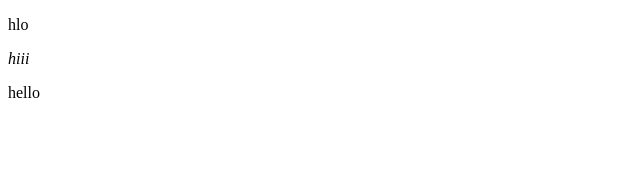
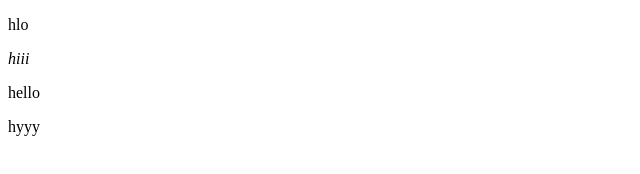
Before and after one commit to code-withayush/EXAMPLE-, a plain HTML site: page ayush.html in a window 1280 px wide. Shown: the full height of the page, 0-640 px from the left. Drawn offline with Linux system fonts and the light colour scheme.

Commit message:
add new feature

```diff
--- a/ayush.html
+++ b/ayush.html
@@ -9,5 +9,6 @@
     <p> hlo</p>
     <i>hiii</i>
     <p> hello</p>
+    <p>hyyy</p>
 </body>
 </html>
```
